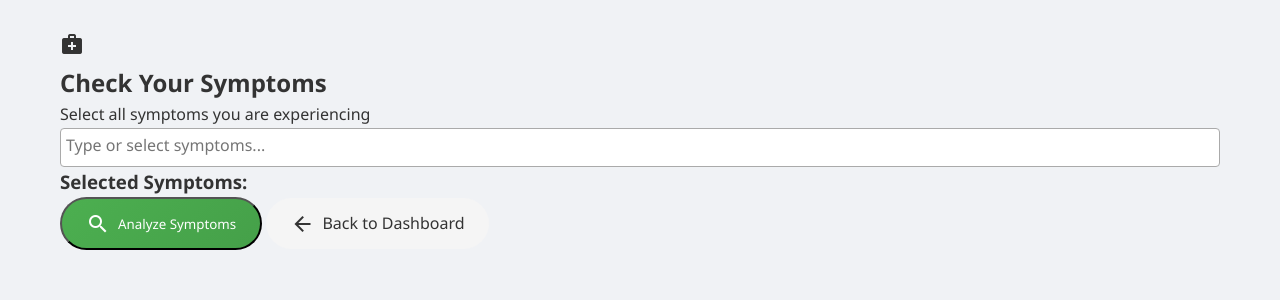
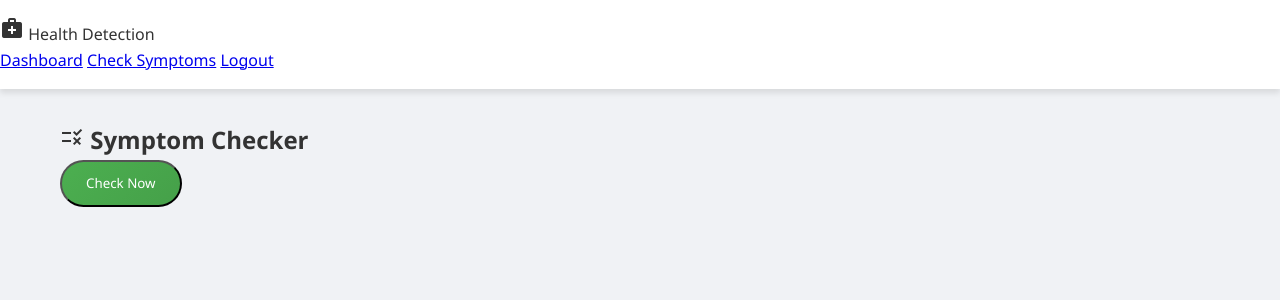
Before and after one commit to faizannyasinn/DiseaseDetectionSystem, a Flask app: page /check_symptoms in a window 1280 px wide. Shown: the top 300 px of the page. Run offline with Flask 3, Linux system fonts and the light colour scheme; the visitor is signed in with stand-in values (Sample User, id 1); data that the repository does not hold is empty; some libraries are stand-ins or nearby versions.

Commit message:
Update check_symptoms.html

```diff
--- a/templates/check_symptoms.html
+++ b/templates/check_symptoms.html
@@ -1,100 +1,21 @@
-<!DOCTYPE html>
-<html lang="en">
-<head>
-    <meta charset="UTF-8">
-    <meta name="viewport" content="width=device-width, initial-scale=1.0">
-    <title>Check Symptoms - Health Detection System</title>
-    <link rel="stylesheet" href="{{ url_for('static', filename='css/style.css') }}">
-    <link href="https://fonts.googleapis.com/icon?family=Material+Icons" rel="stylesheet">
-    <link href="https://cdn.jsdelivr.net/npm/select2@4.1.0-rc.0/dist/css/select2.min.css" rel="stylesheet" />
-    <script src="https://code.jquery.com/jquery-3.6.0.min.js"></script>
-    <script src="https://cdn.jsdelivr.net/npm/select2@4.1.0-rc.0/dist/js/select2.min.js"></script>
-</head>
-<body>
-    <div class="container">
-        <div class="symptoms-card">
+{% extends "base.html" %}
+{% block content %}
+<div class="card">
   <div class="card-header">
-                <i class="material-icons">medical_services</i>
-                <h2>Check Your Symptoms</h2>
-                <p>Select all symptoms you are experiencing</p>
+    <h2><i class="material-icons">rule</i> Symptom Checker</h2>
   </div>
-
-            <form method="POST" id="symptomsForm">
-                <div class="symptoms-section">
-                    <div class="select-container">
-                        <select class="symptoms-select" name="symptoms[]" multiple="multiple">
-                            {% for symptom in symptoms %}
-                                <option value="{{ symptom[1] }}">{{ symptom[1] }}</option>
+  <div class="card-body">
+    <form method="POST">
+      <div class="symptom-grid">
+        {% for s in symptoms %}
+          <label class="symptom-item">
+            <input type="checkbox" name="symptoms[]" value="{{ s[1] }}">
+            <span>{{ s[1] }}</span>
+          </label>
         {% endfor %}
-                        </select>
       </div>
-
-                    <div class="selected-symptoms">
-                        <h3>Selected Symptoms:</h3>
-                        <div id="selectedSymptomsList" class="symptoms-tags"></div>
-                    </div>
-
-                    <div class="form-buttons">
-                        <button type="submit" class="btn btn-primary">
-                            <i class="material-icons">search</i>
-                            Analyze Symptoms
-                        </button>
-                        <a href="{{ url_for('dashboard') }}" class="btn btn-secondary">
-                            <i class="material-icons">arrow_back</i>
-                            Back to Dashboard
-                        </a>
-                    </div>
-                </div>
+      <button type="submit" class="btn btn-primary mt-16">Check Now</button>
     </form>
   </div>
 </div>
-
-    <script>
-        $(document).ready(function() {
-            // Initialize Select2
-            $('.symptoms-select').select2({
-                placeholder: "Type or select symptoms...",
-                tags: true,
-                tokenSeparators: [',', ' '],
-                width: '100%'
-            });
-
-            // Update selected symptoms tags
-            $('.symptoms-select').on('change', function() {
-                let selectedSymptoms = $(this).val();
-                let tagsHtml = '';
-
-                if(selectedSymptoms) {
-                    selectedSymptoms.forEach(function(symptom) {
-                        tagsHtml += `
-                            <div class="symptom-tag">
-                                <span>${symptom}</span>
-                                <i class="material-icons remove-tag" data-symptom="${symptom}">close</i>
-                            </div>
-                        `;
-                    });
-                }
-
-                $('#selectedSymptomsList').html(tagsHtml);
-            });
-
-            // Remove tag on click
-            $(document).on('click', '.remove-tag', function() {
-                let symptom = $(this).data('symptom');
-                let currentValues = $('.symptoms-select').val();
-                let newValues = currentValues.filter(v => v !== symptom);
-                $('.symptoms-select').val(newValues).trigger('change');
-            });
-
-            // Form submission
-            $('#symptomsForm').on('submit', function(e) {
-                let selectedSymptoms = $('.symptoms-select').val();
-                if (!selectedSymptoms || selectedSymptoms.length === 0) {
-                    e.preventDefault();
-                    alert('Please select at least one symptom');
-                }
-            });
-        });
-    </script>
-</body>
-</html>
+{% endblock %}
```
Lines whose indentation alone changed are shown as unchanged.
